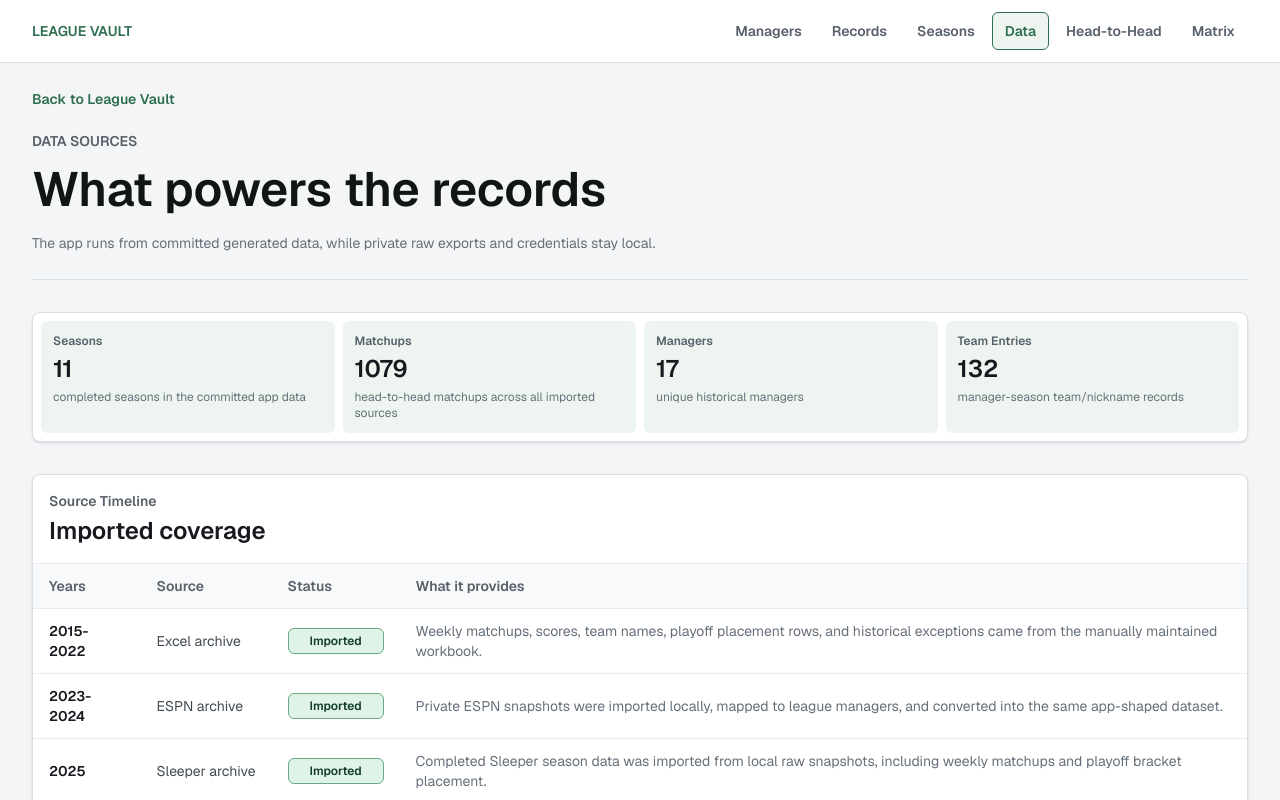
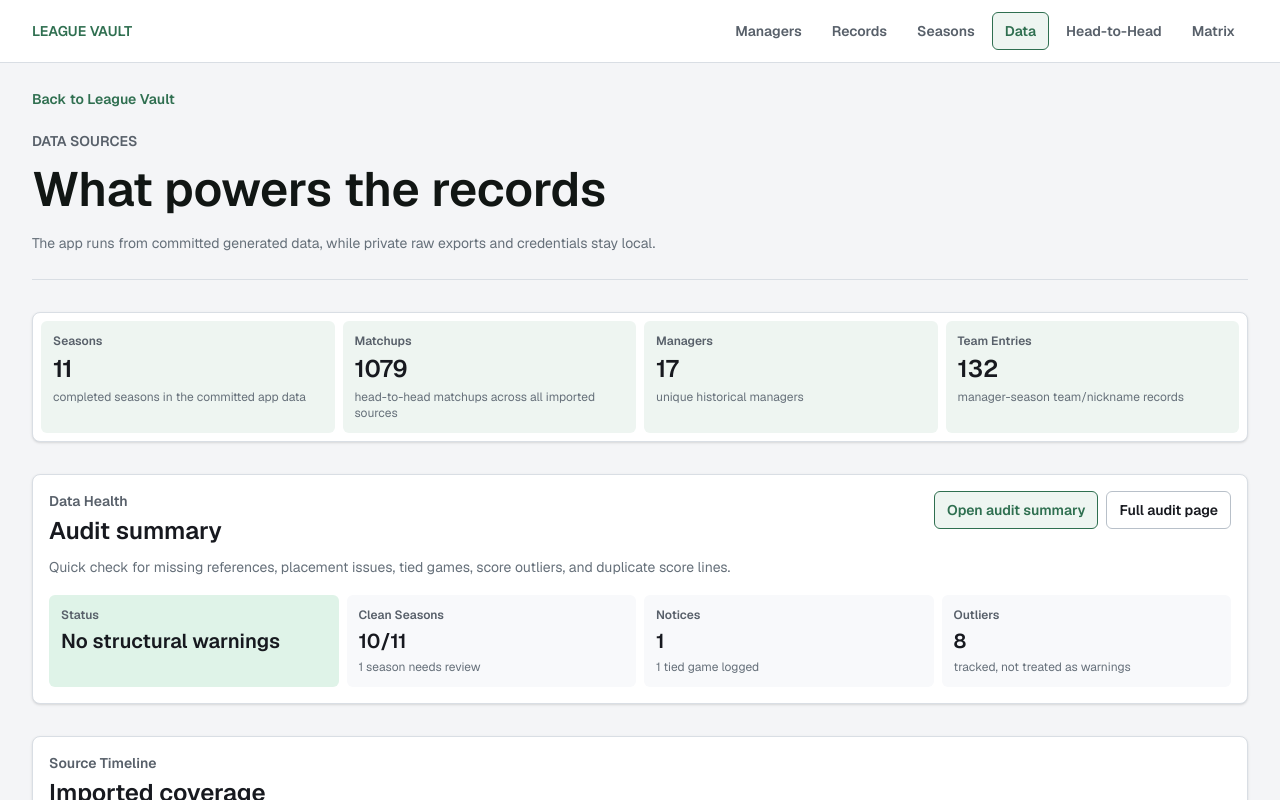
Before and after one commit to richardliiscool/fantasy-league-history, a Next.js app: page /data-sources in a window 1280 px wide. Shown: the top 800 px of the page. Built offline with nearby package versions, Linux system fonts and the light colour scheme.

Commit message:
Add data audit summary dialog

```diff
--- a/src/app/data-sources/page.tsx
+++ b/src/app/data-sources/page.tsx
@@ -1,6 +1,11 @@
 import type { Metadata } from "next";
 import Link from "next/link";
-import { historicalImportSummary } from "@/lib/data/historicalLeagueData";
+import { DataAuditSummaryDialog } from "@/components/DataAuditSummaryDialog";
+import {
+  historicalImportSummary,
+  historicalLeagueData,
+} from "@/lib/data/historicalLeagueData";
+import { getDataAuditProfile } from "@/lib/stats/dataAuditProfile";
 
 export const metadata: Metadata = {
   title: "Data Sources | Fantasy League History",
@@ -61,6 +66,8 @@ const coverageItems = [
 ];
 
 export default function DataSourcesPage() {
+  const auditProfile = getDataAuditProfile(historicalLeagueData);
+
   return (
     <main className="min-h-screen bg-[#f4f5f7] text-[#17191f]">
       <div className="mx-auto flex w-full max-w-7xl flex-col gap-8 px-4 py-6 sm:px-6 lg:px-8">
@@ -100,6 +107,8 @@ export default function DataSourcesPage() {
             </div>
           ))}
         </section>
+
+        <DataAuditSummaryDialog profile={auditProfile} />
 
         <section className="overflow-hidden rounded-lg border border-[#d9dee4] bg-white shadow-sm">
           <div className="border-b border-[#e8ebef] px-4 py-4">
--- /dev/null
+++ b/src/components/DataAuditSummaryDialog.tsx
@@ -0,0 +1,216 @@
+"use client";
+
+import Link from "next/link";
+import { useState } from "react";
+import type { DataAuditProfile } from "@/lib/stats/dataAuditProfile";
+
+type DataAuditSummaryDialogProps = {
+  profile: DataAuditProfile;
+};
+
+export function DataAuditSummaryDialog({
+  profile,
+}: DataAuditSummaryDialogProps) {
+  const [isOpen, setIsOpen] = useState(false);
+  const cleanSeasonCount = profile.seasons.filter(
+    (season) => season.status === "clean",
+  ).length;
+  const reviewSeasonCount = profile.seasons.length - cleanSeasonCount;
+  const hasWarnings = profile.summary.warningCount > 0;
+  const statusLabel = hasWarnings ? "Warnings found" : "No structural warnings";
+
+  return (
+    <section className="rounded-lg border border-[#d9dee4] bg-white p-4 shadow-sm">
+      <div className="flex flex-col gap-4 lg:flex-row lg:items-start lg:justify-between">
+        <div>
+          <p className="text-sm font-semibold text-[#58606a]">Data Health</p>
+          <h2 className="mt-1 text-2xl font-semibold text-[#17191f]">
+            Audit summary
+          </h2>
+          <p className="mt-2 max-w-3xl text-sm leading-6 text-[#66707a]">
+            Quick check for missing references, placement issues, tied games,
+            score outliers, and duplicate score lines.
+          </p>
+        </div>
+        <div className="flex flex-wrap gap-2">
+          <button
+            type="button"
+            onClick={() => setIsOpen(true)}
+            className="rounded-md border border-[#2f6f50] bg-[#eef5f1] px-3 py-2 text-sm font-semibold text-[#2f6f50] underline-offset-4 hover:underline"
+          >
+            Open audit summary
+          </button>
+          <Link
+            href="/audit"
+            className="rounded-md border border-[#b8c0c9] bg-white px-3 py-2 text-sm font-semibold text-[#17191f] underline-offset-4 hover:border-[#2f6f50] hover:text-[#2f6f50] hover:underline"
+          >
+            Full audit page
+          </Link>
+        </div>
+      </div>
+
+      <div className="mt-4 grid gap-2 sm:grid-cols-2 xl:grid-cols-4">
+        <AuditStatCard
+          label="Status"
+          value={statusLabel}
+          tone={hasWarnings ? "warning" : "clean"}
+        />
+        <AuditStatCard
+          label="Clean Seasons"
+          value={`${cleanSeasonCount}/${profile.summary.seasonCount}`}
+          detail={
+            reviewSeasonCount > 0
+              ? `${reviewSeasonCount} season needs review`
+              : "all seasons clean"
+          }
+        />
+        <AuditStatCard
+          label="Notices"
+          value={String(profile.summary.noticeCount)}
+          detail={`${profile.summary.tieCount} tied game logged`}
+        />
+        <AuditStatCard
+          label="Outliers"
+          value={String(profile.summary.scoreOutlierCount)}
+          detail="tracked, not treated as warnings"
+        />
+      </div>
+
+      {isOpen && (
+        <div
+          className="fixed inset-0 z-50 flex items-center justify-center bg-[#17191f]/45 px-4 py-6"
+          role="dialog"
+          aria-modal="true"
+          aria-labelledby="data-audit-dialog-title"
+        >
+          <div className="max-h-[90vh] w-full max-w-3xl overflow-auto rounded-lg border border-[#d9dee4] bg-white shadow-xl">
+            <div className="flex items-start justify-between gap-4 border-b border-[#e8ebef] px-5 py-4">
+              <div>
+                <p className="text-sm font-semibold text-[#58606a]">
+                  Data Health
+                </p>
+                <h3
+                  id="data-audit-dialog-title"
+                  className="mt-1 text-2xl font-semibold text-[#17191f]"
+                >
+                  Audit summary
+                </h3>
+              </div>
+              <button
+                type="button"
+                onClick={() => setIsOpen(false)}
+                className="rounded-md border border-[#b8c0c9] px-3 py-2 text-sm font-semibold text-[#17191f] underline-offset-4 hover:border-[#2f6f50] hover:text-[#2f6f50] hover:underline"
+              >
+                Close
+              </button>
+            </div>
+
+            <div className="grid gap-4 px-5 py-5">
+              <div className="grid gap-2 sm:grid-cols-3">
+                <AuditStatCard
+                  label="Warnings"
+                  value={String(profile.summary.warningCount)}
+                  tone={hasWarnings ? "warning" : "clean"}
+                />
+                <AuditStatCard
+                  label="Notices"
+                  value={String(profile.summary.noticeCount)}
+                />
+                <AuditStatCard
+                  label="Duplicate Scores"
+                  value={String(profile.summary.duplicateScoreLineCount)}
+                />
+              </div>
+
+              <section className="rounded-md border border-[#e8ebef] p-4">
+                <h4 className="text-sm font-semibold text-[#58606a]">
+                  Review Items
+                </h4>
+                {profile.issues.length > 0 ? (
+                  <div className="mt-3 grid gap-3">
+                    {profile.issues.slice(0, 5).map((issue) => (
+                      <article
+                        key={issue.id}
+                        className="rounded-md border border-[#e8ebef] bg-[#f8f9fb] p-3"
+                      >
+                        <p className="text-sm font-semibold text-[#17191f]">
+                          {issue.title}
+                        </p>
+                        <p className="mt-1 text-sm leading-5 text-[#66707a]">
+                          {issue.detail}
+                        </p>
+                        <p className="mt-2 text-xs font-semibold uppercase text-[#58606a]">
+                          {issue.severity} / {issue.area}
+                          {issue.seasonYear ? ` / ${issue.seasonYear}` : ""}
+                        </p>
+                      </article>
+                    ))}
+                  </div>
+                ) : (
+                  <p className="mt-2 text-sm leading-5 text-[#66707a]">
+                    No structural warnings or notices are currently logged.
+                  </p>
+                )}
+              </section>
+
+              <section className="rounded-md border border-[#e8ebef] p-4">
+                <h4 className="text-sm font-semibold text-[#58606a]">
+                  Known Non-Warnings
+                </h4>
+                <p className="mt-2 text-sm leading-5 text-[#66707a]">
+                  Score outliers and the 2022 tied championship remain visible
+                  for review, but they are preserved as real historical data.
+                </p>
+              </section>
+            </div>
+
+            <div className="flex flex-wrap justify-end gap-2 border-t border-[#e8ebef] px-5 py-4">
+              <Link
+                href="/audit"
+                className="rounded-md border border-[#2f6f50] bg-[#eef5f1] px-3 py-2 text-sm font-semibold text-[#2f6f50] underline-offset-4 hover:underline"
+              >
+                Open full audit
+              </Link>
+              <button
+                type="button"
+                onClick={() => setIsOpen(false)}
+                className="rounded-md border border-[#b8c0c9] px-3 py-2 text-sm font-semibold text-[#17191f] underline-offset-4 hover:border-[#2f6f50] hover:text-[#2f6f50] hover:underline"
+              >
+                Done
+              </button>
+            </div>
+          </div>
+        </div>
+      )}
+    </section>
+  );
+}
+
+function AuditStatCard({
+  label,
+  value,
+  detail,
+  tone = "neutral",
+}: {
+  label: string;
+  value: string;
+  detail?: string;
+  tone?: "clean" | "warning" | "neutral";
+}) {
+  const toneClass =
+    tone === "clean"
+      ? "bg-[#dff3e8]"
+      : tone === "warning"
+        ? "bg-[#fff1bf]"
+        : "bg-[#f8f9fb]";
+
+  return (
+    <div className={`rounded-md px-3 py-3 ${toneClass}`}>
+      <p className="text-xs font-semibold text-[#58606a]">{label}</p>
+      <p className="mt-1 text-xl font-semibold text-[#17191f]">{value}</p>
+      {detail && (
+        <p className="mt-1 text-xs leading-4 text-[#66707a]">{detail}</p>
+      )}
+    </div>
+  );
+}
```
